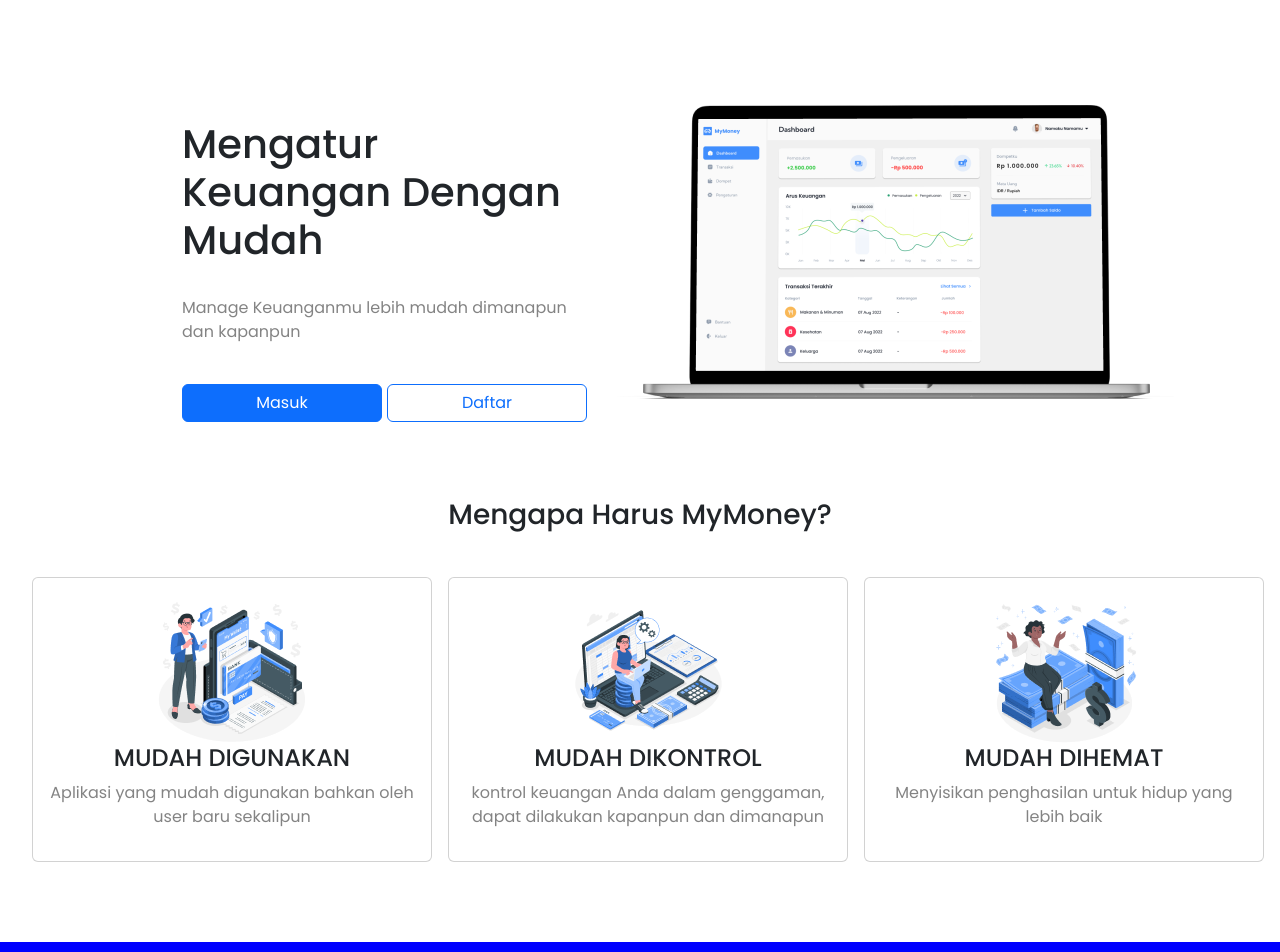
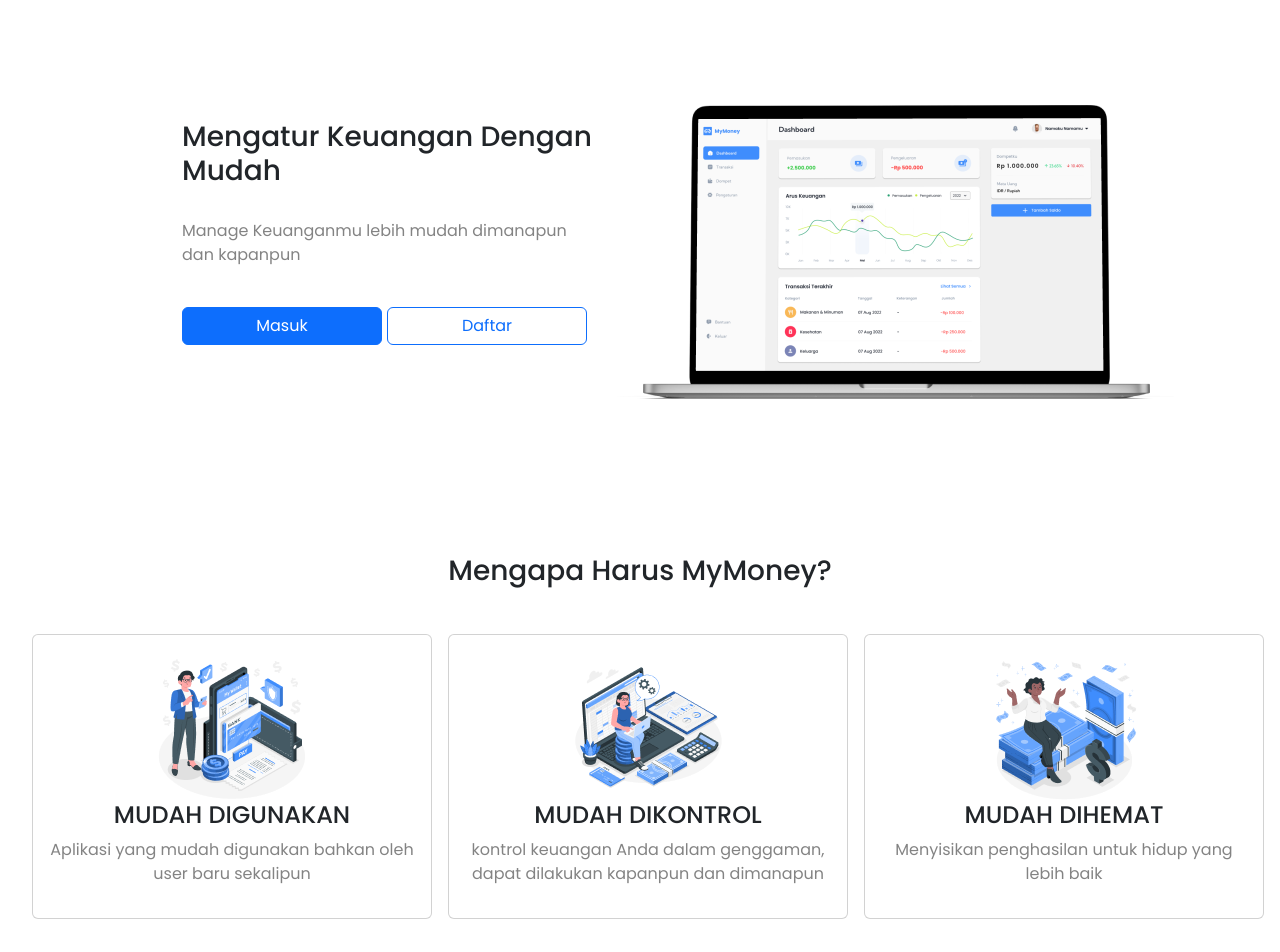
Before and after one commit to abelannta/mymoney-seal, a React (Create React App) app: page / in a window 1280 px wide. Shown: the part 120-1072 px from the top of the page. Built offline with nearby package versions, Linux system fonts and the light colour scheme.

Commit message:
fix some css

```diff
--- a/src/component/home/content/content.css
+++ b/src/component/home/content/content.css
@@ -22,7 +22,8 @@
 .card-content{
     justify-content: center;
     text-align: center;
-    margin-top: 2cm;
+    margin-top: 4cm;
+    margin-bottom: 1cm;
 }
 
 .myCard{
--- a/src/component/home/content/content.js
+++ b/src/component/home/content/content.js
@@ -11,7 +11,7 @@
         <Container>
             <Row className="home-content">
                 <Col className="content1">
-                <h1>Mengatur Keuangan Dengan Mudah</h1>
+                <h3>Mengatur Keuangan Dengan Mudah</h3>
                 <br></br>
                 <p>Manage Keuanganmu lebih mudah dimanapun dan kapanpun</p>
                 <br></br>
```
